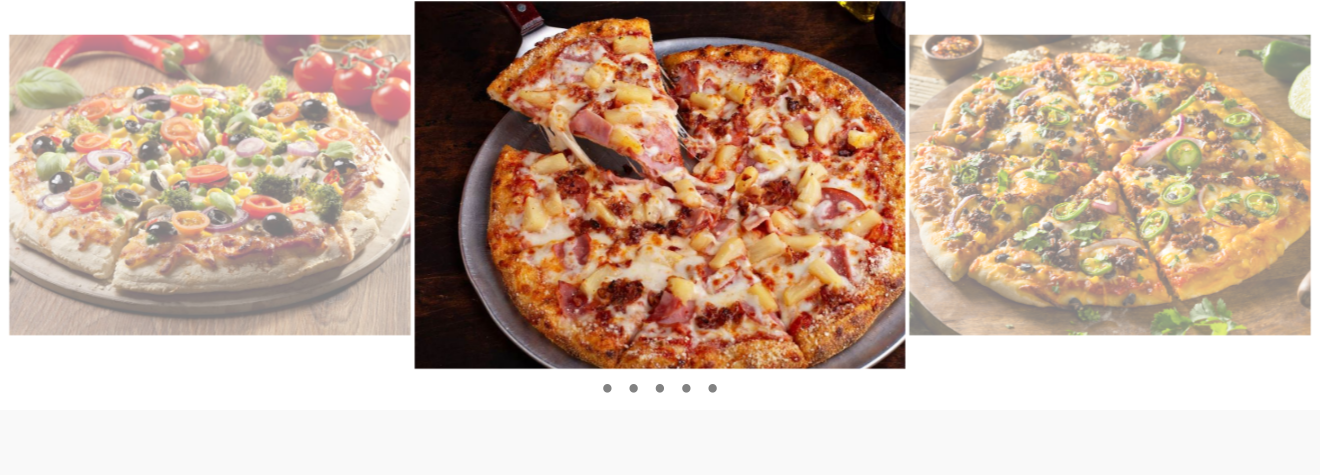
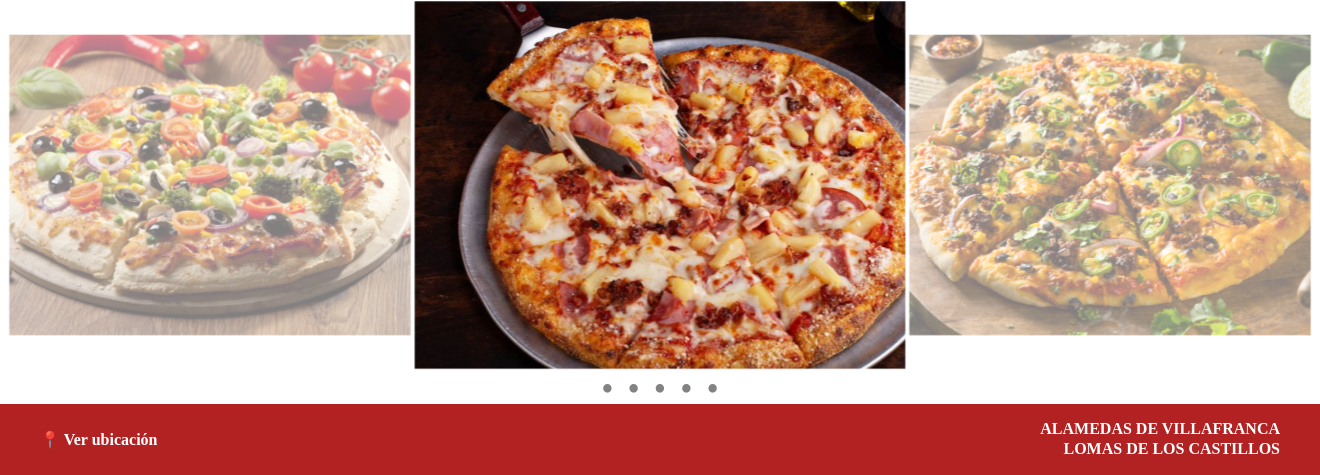
Before and after one commit to DARIX123/PIzzeria, a PHP site: page / in a window 1320 px wide. Shown: the part 631-1106 px from the top of the page. Before the commit the page ends 1024 px from the top, so only its background shows below. Run offline with PHP 8.4, Linux system fonts and the light colour scheme.

Commit message:
cambios moni

```diff
--- a/css/estilo_index.css
+++ b/css/estilo_index.css
@@ -391,6 +391,52 @@ button:hover {
     z-index: 99;
 }
 
+/* 🔻 PIE DE PÁGINA 🔻 */
+.pie-pagina {
+  background-color: #b22222;
+  color: white;
+  display: flex;
+  justify-content: space-between;
+  align-items: center;
+  padding: 15px 40px;
+  margin-top: 40px;
+  flex-wrap: wrap;
+}
+
+.pie-pagina a {
+  color: white;
+  text-decoration: none;
+  font-weight: bold;
+}
+
+.pie-pagina a:hover {
+  text-decoration: underline;
+}
+
+.footer-izq {
+  flex: 1;
+}
+
+.footer-der {
+  text-align: right;
+  flex: 1;
+  font-weight: bold;
+  line-height: 1.3;
+}
+
+@media (max-width: 768px) {
+  .pie-pagina {
+    flex-direction: column;
+    text-align: center;
+    gap: 10px;
+  }
+
+  .footer-der {
+    text-align: center;
+  }
+}
+
+
 /* ESTILOS DE LOS BOTONES */
 .slide-control {
     background: rgba(0, 0, 0, 0.28);
--- a/index.html
+++ b/index.html
@@ -6,9 +6,7 @@
     <title>Pizzeria</title>
     <link rel="stylesheet" href="css/estilo_index.css">
     <meta name="viewport" content="width=device-width, initial-scale=1.0">
-
 </head>
-
 
 <body>
     <header>
@@ -24,8 +22,6 @@
                 <a href="formulario.html" class="btn-login">Iniciar Sesión</a>
                 <button class="btn-carrito"><img src="img/carro.png" alt="carrito"></button>
             </div>
-
-
         </div>
     </header>
 
@@ -43,9 +39,7 @@
                 <h1>A la 8VA Rebanada</h1>
             </div>
 
-            <div class="linea">
-
-            </div>
+            <div class="linea"></div>
 
             <div class="video-hero">
                 <video autoplay muted loop playsinline>
@@ -90,7 +84,16 @@
         </ol>
     </div>
 
-
+    <!-- 🔹 PIE DE PÁGINA AGREGADO -->
+    <footer class="pie-pagina">
+        <div class="footer-izq">
+            <a href="https://maps.app.goo.gl/FVRkTHBrWogSUAgc6" target="_blank">📍 Ver ubicación</a>
+        </div>
+        <div class="footer-der">
+            <p>ALAMEDAS DE VILLAFRANCA</p>
+            <p>LOMAS DE LOS CASTILLOS</p>
+        </div>
+    </footer>
 
     <script src="js/carrusel.js"></script>
 </body>
```
Lines whose indentation alone changed are shown as unchanged.
